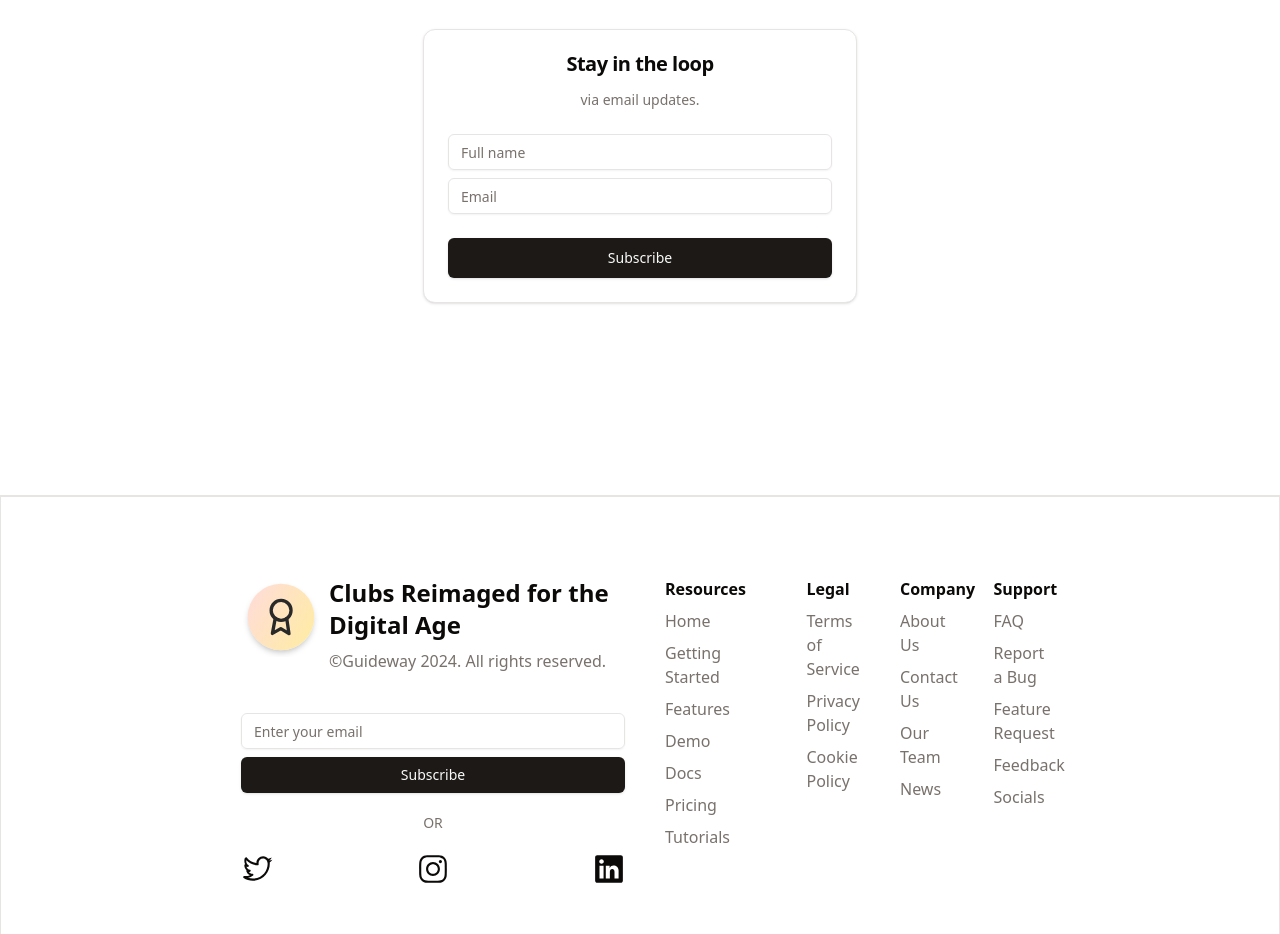
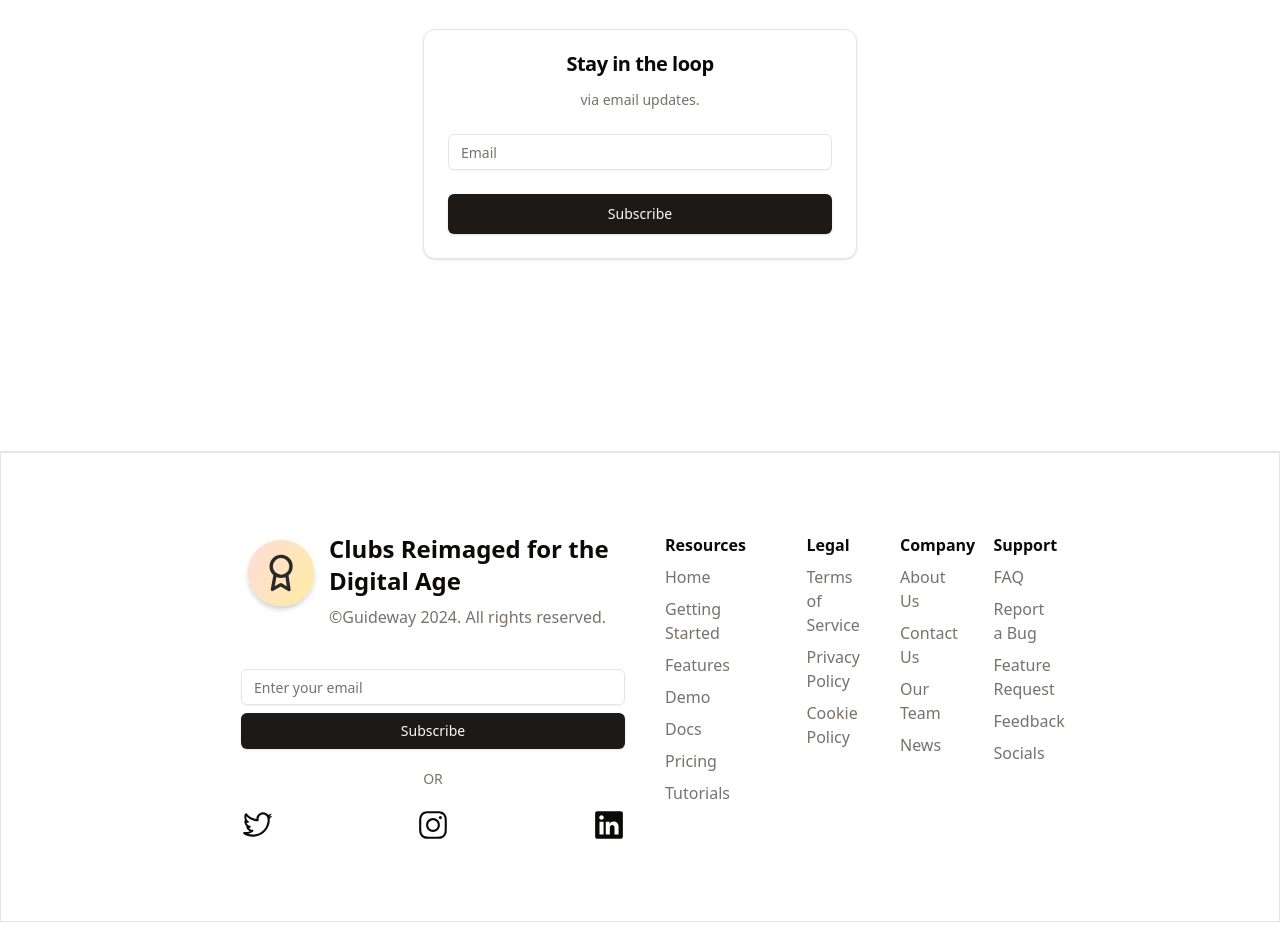
Before and after one commit to maytees/guideway, a Next.js app: page / in a window 1280 px wide. Shown: the part 2280-3214 px from the top of the page. Built offline with nearby package versions, Linux system fonts and the light colour scheme.

Commit message:
fix: remove full name input

```diff
--- a/src/app/page.tsx
+++ b/src/app/page.tsx
@@ -155,7 +155,6 @@ export default function HomePage() {
             </CardHeader>
             <CardContent className="gap-2 grid">
               {/* TODO: Make this a form */}
-              <Input placeholder="Full name" className="w-96" />
               <Input placeholder="Email" className="w-96" />
             </CardContent>
             <CardFooter className="flex justify-center">
```
